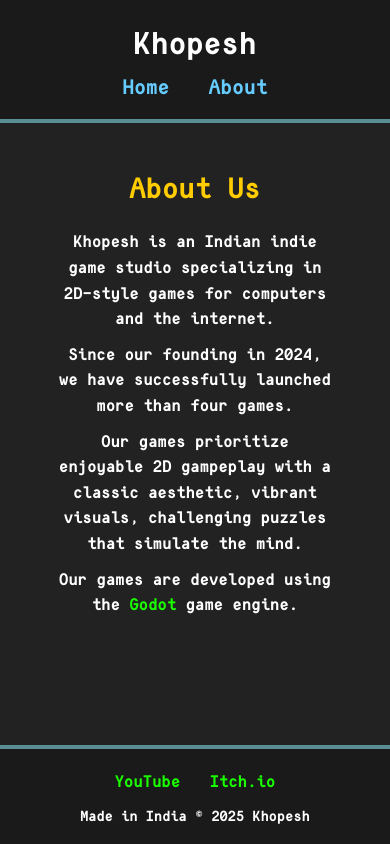
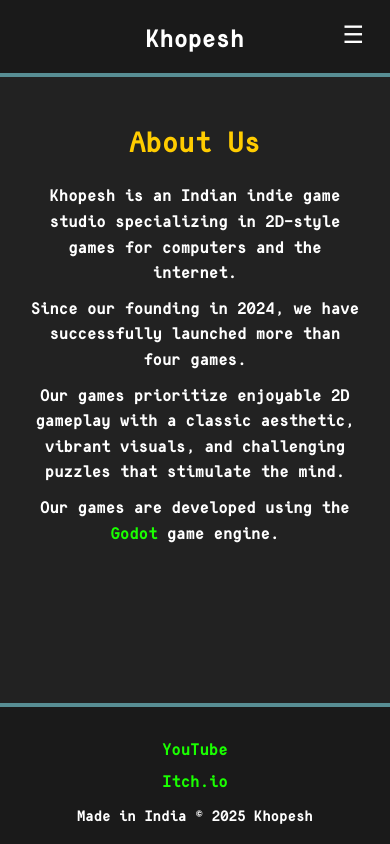
Before and after one commit to Anozthegreat/Khopesh, a plain HTML site: page about.html in a window 390 px wide. Drawn offline with Linux system fonts and the light colour scheme.

Commit message:
Update about.html

```diff
--- a/about.html
+++ b/about.html
@@ -11,7 +11,7 @@
         }
         body {
             margin: 0;
-            font-family: 'MyFont';
+            font-family: 'MyFont', 'Lucida Sans Unicode', 'Lucida Grande', 'Lucida Sans', Arial, sans-serif;
             background-color: #222;
             color: #fff;
             display: flex;
@@ -20,7 +20,6 @@
             flex-direction: column;
             min-height: 100vh;
         }
-
         header {
             background-color: #1a1a1a;
             padding: 20px;
@@ -28,28 +27,36 @@
             border-bottom: 4px solid #588e94;
             width: 100%;
             box-sizing: border-box;
+            position: relative;
         }
-
         header h1 {
             margin: 0;
-            font-size: 30px;
+            font-size: 2rem;
         }
-
+        .menu-toggle {
+            display: none;
+            background: none;
+            border: none;
+            color: #fff;
+            font-size: 24px;
+            cursor: pointer;
+            position: absolute;
+            top: 20px;
+            right: 20px;
+        }
         header nav {
             margin-top: 10px;
         }
-
         header nav a {
             color: #66ccff;
             text-decoration: none;
             margin: 0 15px;
-            font-size: 20px;
+            font-size: 1.2rem;
+            padding: 10px;
         }
-
         header nav a:hover {
             text-decoration: underline;
         }
-
         .about-container {
             width: 80%;
             max-width: 800px;
@@ -57,23 +64,22 @@
             box-sizing: border-box;
             text-align: center;
         }
-
         .about-container h2 {
-            font-size: 28px;
+            font-size: 1.75rem;
             color: #ffcc00;
         }
-
         .about-container p {
-            font-size: 16px;
+            font-size: 1rem;
             margin: 10px 0;
             line-height: 1.6;
         }
-
-        .about-container a{
+        .about-container a {
             color: #1aff00;
             text-decoration: none;
         }
-
+        .about-container a:hover {
+            text-decoration: underline;
+        }
         footer {
             background-color: #1a1a1a;
             color: #fff;
@@ -84,28 +90,56 @@
             box-sizing: border-box;
             margin-top: auto;
         }
-
         footer a {
             color: #1aff00;
             text-decoration: none;
             margin: 0 10px;
-            font-size: 16px;
+            font-size: 1rem;
         }
-
         footer a:hover {
             text-decoration: underline;
         }
-
         footer p {
             margin: 14px 0 0;
-            font-size: 14px;
+            font-size: 0.9rem;
+        }
+
+        /* Mobile Responsive Styles */
+        @media (max-width: 768px) {
+            header h1 {
+                font-size: 1.5rem;
+            }
+            .menu-toggle {
+                display: block;
+            }
+            header nav {
+                display: none;
+                flex-direction: column;
+                width: 100%;
+                margin-top: 10px;
+            }
+            header nav.active {
+                display: flex;
+            }
+            header nav a {
+                margin: 5px 0;
+                font-size: 1rem;
+            }
+            .about-container {
+                width: 95%;
+            }
+            footer a {
+                display: block;
+                margin: 10px 0;
+            }
         }
     </style>
 </head>
 <body>
     <header>
         <h1>Khopesh</h1>
-        <nav>
+        <button class="menu-toggle">☰</button>
+        <nav class="nav-links">
             <a href="index.html">Home</a>
             <a href="about.html">About</a>
         </nav>
@@ -115,7 +149,7 @@
         <h2>About Us</h2>
         <p>Khopesh is an Indian indie game studio specializing in 2D-style games for computers and the internet.</p>
         <p>Since our founding in 2024, we have successfully launched more than four games.</p>
-        <p>Our games prioritize enjoyable 2D gampeplay with a classic aesthetic, vibrant visuals, challenging puzzles that simulate the mind.</p>
+        <p>Our games prioritize enjoyable 2D gameplay with a classic aesthetic, vibrant visuals, and challenging puzzles that stimulate the mind.</p>
         <p>Our games are developed using the <a href="https://godotengine.org/">Godot</a> game engine.</p>
     </div>
 
@@ -126,5 +160,12 @@
         </div>
         <p>Made in India © 2025 Khopesh</p>
     </footer>
+
+    <script>
+        // Toggle mobile navigation menu
+        document.querySelector('.menu-toggle').addEventListener('click', () => {
+            document.querySelector('.nav-links').classList.toggle('active');
+        });
+    </script>
 </body>
 </html>
```
